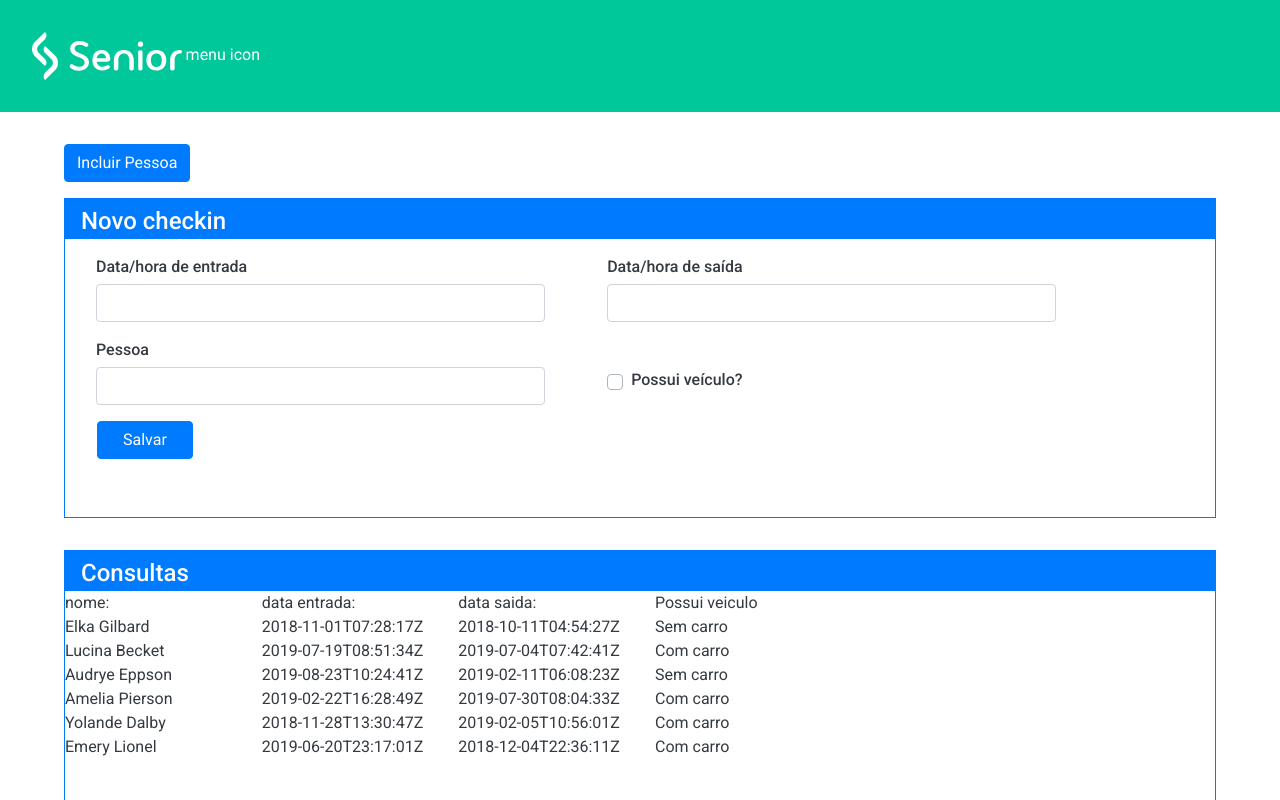
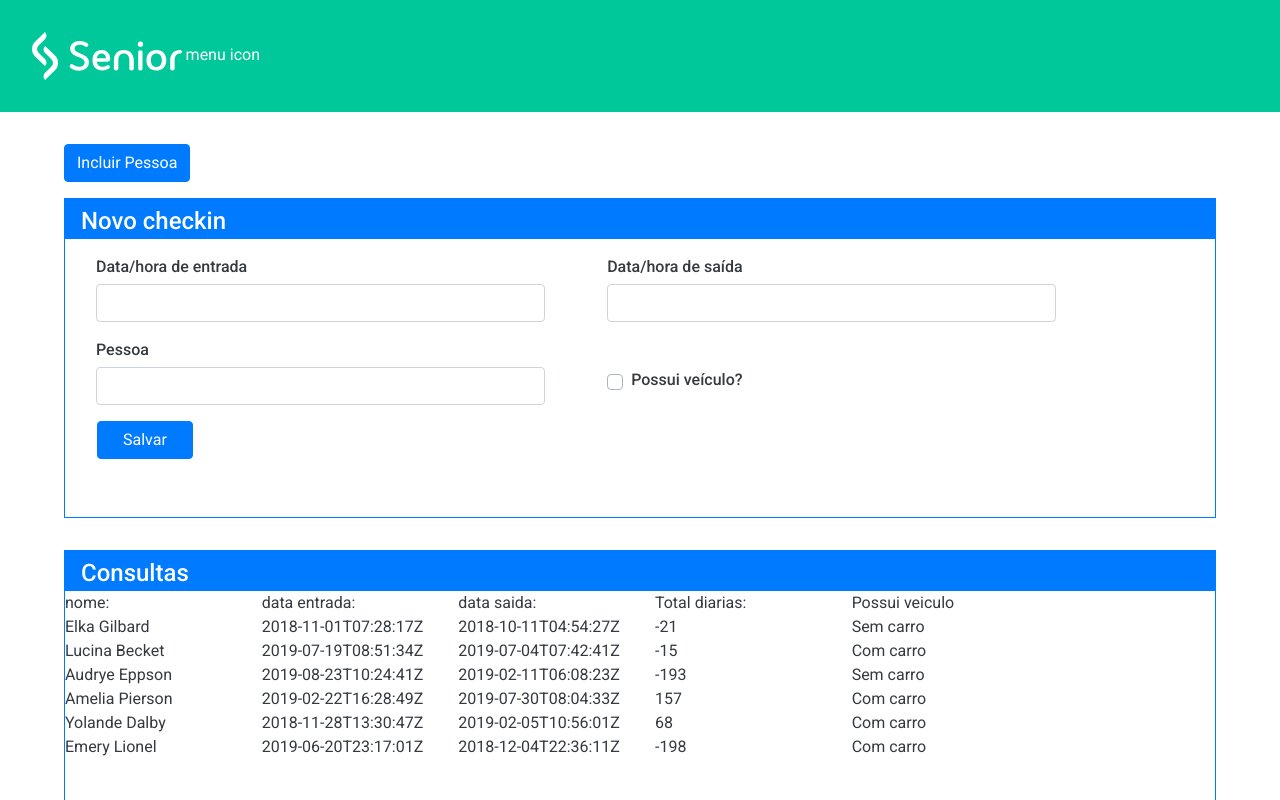
Before and after one commit to medeirosjoaquim/ng-hotel, an Angular app: page / in a window 1280 px wide. Shown: the top 800 px of the page. Built offline with nearby package versions, Linux system fonts and the light colour scheme.

Commit message:
use moment JS to diff dates in a cleaner way

```diff
--- a/package.json
+++ b/package.json
@@ -24,6 +24,7 @@
     "bootstrap": "^4.3.1",
     "hammerjs": "^2.0.8",
     "jquery": "^3.4.1",
+    "moment": "^2.24.0",
     "popper.js": "^1.15.0",
     "rxjs": "~6.4.0",
     "tslib": "^1.10.0",
--- a/src/app/business/consultas/consultas.component.html
+++ b/src/app/business/consultas/consultas.component.html
@@ -8,6 +8,7 @@
         <div class="col-2">nome:</div>
         <div class="col-2">data entrada:</div>
         <div class="col-2">data saida:</div>
+        <div class="col-2">Total diarias:</div>
         <div class="col-2">Possui veiculo</div>
       </div>
     </ng-container>
@@ -16,6 +17,7 @@
         <div class="col-2">{{item.hospede.nome}}</div>
         <div class="col-2">{{item.dataEntrada}}</div>
         <div class="col-2">{{item.dataSaida}}</div>
+        <div class="col-2">{{diff(item.dataEntrada, item.dataSaida) }}</div>
         <div class="col-2">{{ (item.adicionalEstacionamento) ? 'Com carro' : 'Sem carro' }}</div>
       </div>
     </ng-container>
--- a/src/app/business/consultas/consultas.component.ts
+++ b/src/app/business/consultas/consultas.component.ts
@@ -1,6 +1,7 @@
 import { Component, OnInit } from '@angular/core';
 import { DataService } from 'src/app/data.service';
 import { ICheckin } from '../models/ICheckin.model';
+import moment from 'moment';
 
 @Component({
   selector: 'app-consultas',
@@ -25,4 +26,12 @@ export class ConsultasComponent implements OnInit {
       },
     );
   }
+
+  diff(dateStart, dateEnd) {
+    const start = moment(dateStart);
+    const end = moment(dateEnd);
+    const diff = end.diff(start, 'days');
+    return diff;
+  }
+
 }
```
Also changed, not shown: 1 other file (tests, documents, lock files or other folders).
